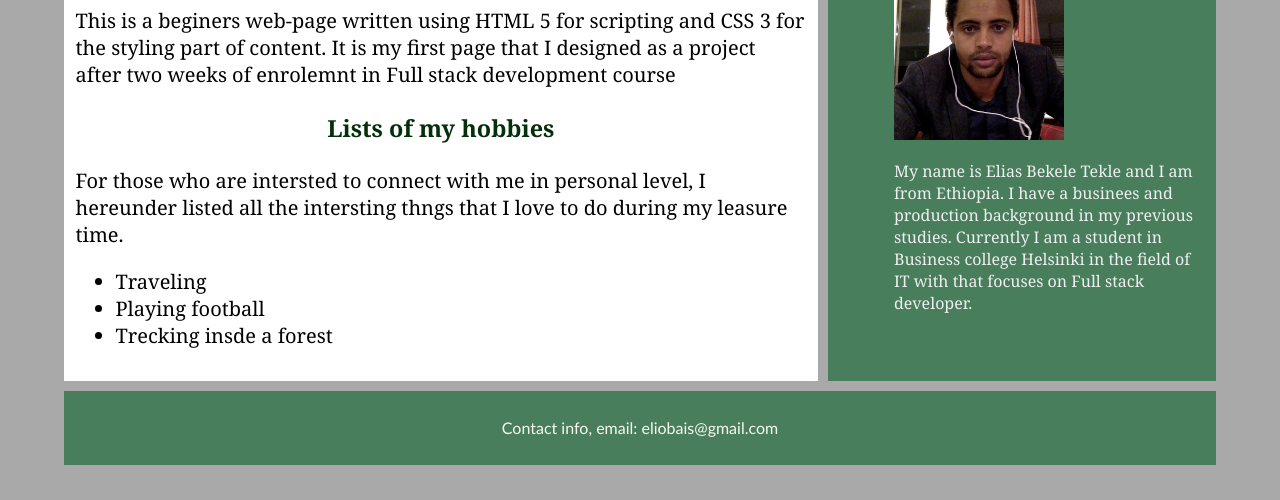
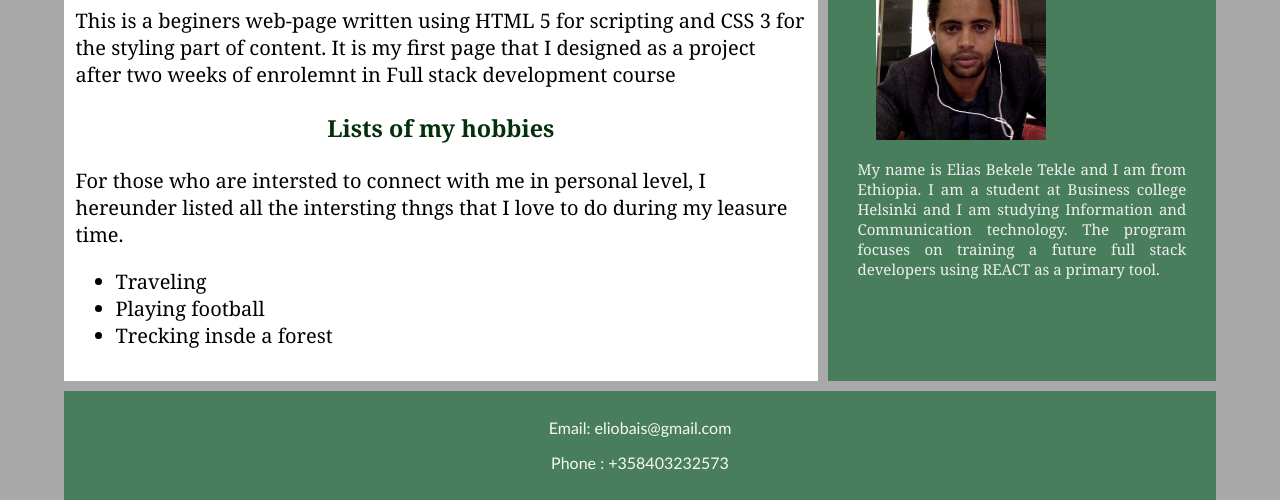
Before and after one commit to Ethiopica/Demo, a plain HTML site: page Demo/html_course/02_week/profile_page_project/index.html in a window 1280 px wide. Shown: the part 341-841 px from the top of the page. Before the commit the page ends 806 px from the top, so only its background shows below. Drawn offline with Linux system fonts and the light colour scheme.

Commit message:
add more on project

```diff
--- a/Demo/html_course/02_week/profile_page_project/index.html
+++ b/Demo/html_course/02_week/profile_page_project/index.html
@@ -42,15 +42,16 @@
           style="width: 170px; height: 170px"
         />
         <p>
-          My name is Elias Bekele Tekle and I am from Ethiopia. I have a
-          businees and production background in my previous studies. Currently I
-          am a student in Business college Helsinki in the field of IT with that
-          focuses on Full stack developer.
+          My name is Elias Bekele Tekle and I am from Ethiopia. I am a student
+          at Business college Helsinki and I am studying Information and
+          Communication technology. The program focuses on training a future
+          full stack developers using REACT as a primary tool.
         </p>
       </aside>
     </main>
     <footer>
-      <p>Contact info, email: eliobais@gmail.com</p>
+      <p>Email: eliobais@gmail.com</p>
+      <p>Phone : +358403232573</p>
     </footer>
   </body>
 </html>
--- a/Demo/html_course/02_week/profile_page_project/style.css
+++ b/Demo/html_course/02_week/profile_page_project/style.css
@@ -21,6 +21,7 @@ header {
   margin-top: 2%;
   margin-bottom: 2%;
 }
+
 h1 {
   font-size: 4rem;
   text-align: center;
@@ -86,12 +87,13 @@ aside {
 aside p {
   font-family: system-ui, -apple-system, BlinkMacSystemFont, "Segoe UI", Roboto,
     Oxygen, Ubuntu, Cantarell, "Open Sans", "Helvetica Neue", sans-serif;
-  font-size: 16px;
+  font-size: 15px;
   text-align: left;
   color: rgb(239, 239, 239);
   font-family: Cambria, Cochin, Georgia, Times, "Times New Roman", serif;
-  padding: 1%, 20%, 20%, 20%;
-  margin-left: 15%;
+  margin-left: 5%;
+  margin-right: 5%;
+  text-align: justify;
 }
 aside h4 {
   font-size: large;
@@ -99,7 +101,7 @@ aside h4 {
   text-align: center;
 }
 aside img {
-  margin-left: 15%;
+  margin-left: 10%;
 }
 
 footer {
```
